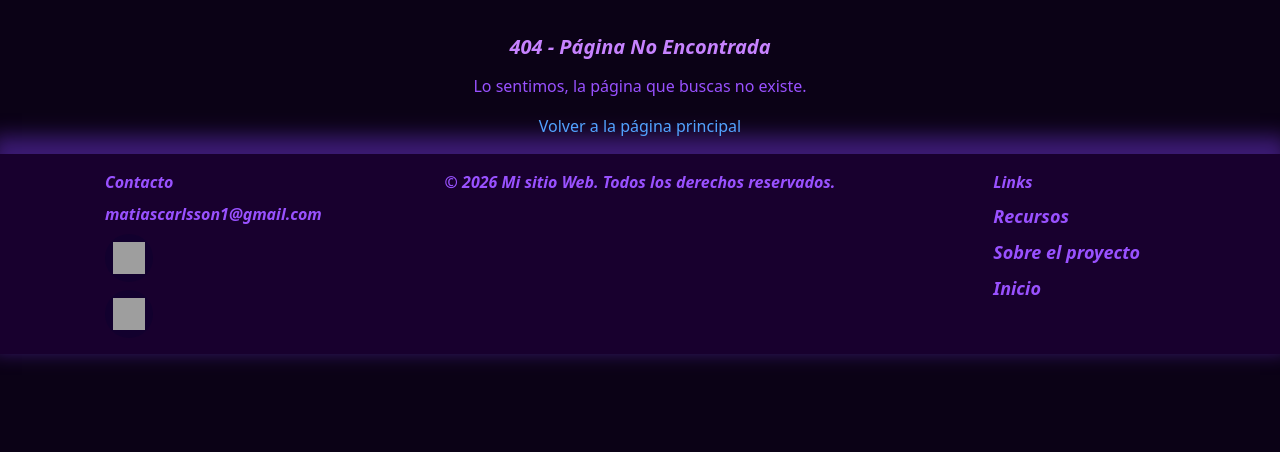
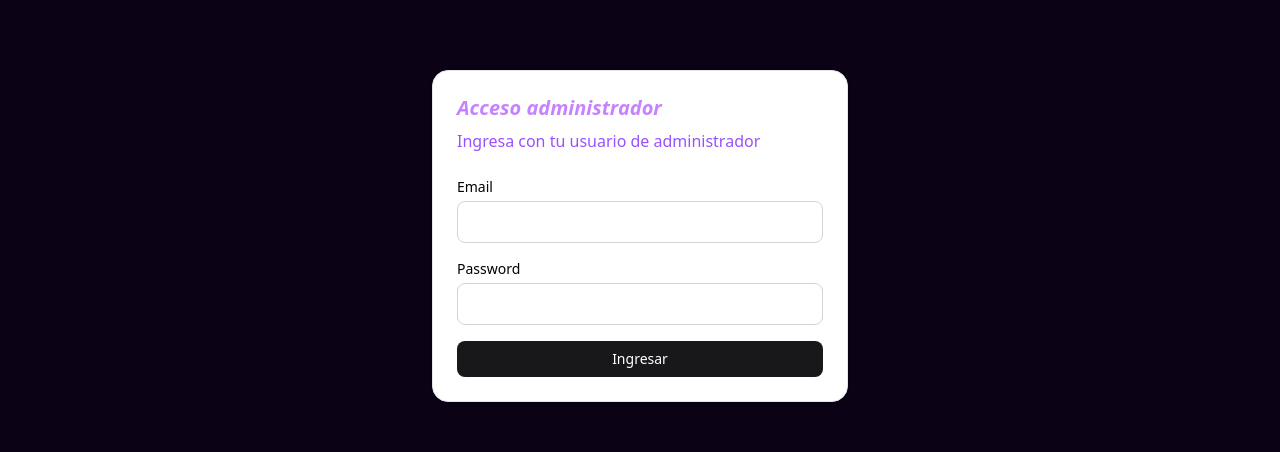
Before and after one commit to MatiasCarlsson/Recursos-Web, a Next.js app: page /admin/login in a window 1280 px wide. Before the commit this address had no page. Shown: the part 180-632 px from the top of the page. Built offline with nearby package versions, Linux system fonts and the light colour scheme; grey boxes are pictures that could not be loaded.

Commit message:
feat: add admin login page with email and password authentication

```diff
--- /dev/null
+++ b/src/app/admin/login/page.tsx
@@ -0,0 +1,84 @@
+"use client";
+
+import { SubmitEvent, useState } from "react";
+import { signIn } from "next-auth/react";
+import { useRouter, useSearchParams } from "next/navigation";
+
+export default function AdminLoginPage() {
+  const router = useRouter();
+  const searchParams = useSearchParams();
+  const callbackUrl = searchParams.get("callbackUrl") || "/admin";
+
+  const [email, setEmail] = useState("");
+  const [password, setPassword] = useState("");
+  const [error, setError] = useState<string | null>(null);
+  const [loading, setLoading] = useState(false);
+
+  async function handleSubmit(event: SubmitEvent<HTMLFormElement>) {
+    event.preventDefault();
+    setError(null);
+    setLoading(true);
+
+    // Usamos el provider de credenciales para autenticar al admin.
+    const result = await signIn("credentials", {
+      email,
+      password,
+      redirect: false,
+      callbackUrl,
+    });
+
+    setLoading(false);
+
+    if (!result || result.error) {
+      setError("Credenciales invalidas o usuario inactivo");
+      return;
+    }
+
+    // Si el login fue exitoso, redirigimos al panel.
+    router.push(result.url || "/admin");
+    router.refresh();
+  }
+
+  return (
+    <main className="mx-auto flex min-h-[70vh] w-full max-w-md items-center px-4 py-10">
+      <section className="w-full rounded-2xl border border-zinc-200 bg-white p-6 shadow-sm">
+        <h1 className="mb-2 text-2xl font-semibold">Acceso administrador</h1>
+        <p className="mb-6 text-sm text-zinc-600">Ingresa con tu usuario de administrador</p>
+
+        <form onSubmit={handleSubmit} className="space-y-4">
+          <label className="block">
+            <span className="mb-1 block text-sm font-medium">Email</span>
+            <input
+              type="email"
+              value={email}
+              onChange={(e) => setEmail(e.target.value)}
+              className="w-full rounded-lg border border-zinc-300 px-3 py-2 outline-none ring-0 focus:border-zinc-900"
+              required
+            />
+          </label>
+
+          <label className="block">
+            <span className="mb-1 block text-sm font-medium">Password</span>
+            <input
+              type="password"
+              value={password}
+              onChange={(e) => setPassword(e.target.value)}
+              className="w-full rounded-lg border border-zinc-300 px-3 py-2 outline-none ring-0 focus:border-zinc-900"
+              required
+            />
+          </label>
+
+          {error && <p className="text-sm text-red-600">{error}</p>}
+
+          <button
+            type="submit"
+            disabled={loading}
+            className="w-full rounded-lg bg-zinc-900 px-4 py-2 text-sm font-medium text-white disabled:cursor-not-allowed disabled:opacity-60"
+          >
+            {loading ? "Ingresando..." : "Ingresar"}
+          </button>
+        </form>
+      </section>
+    </main>
+  );
+}
```
